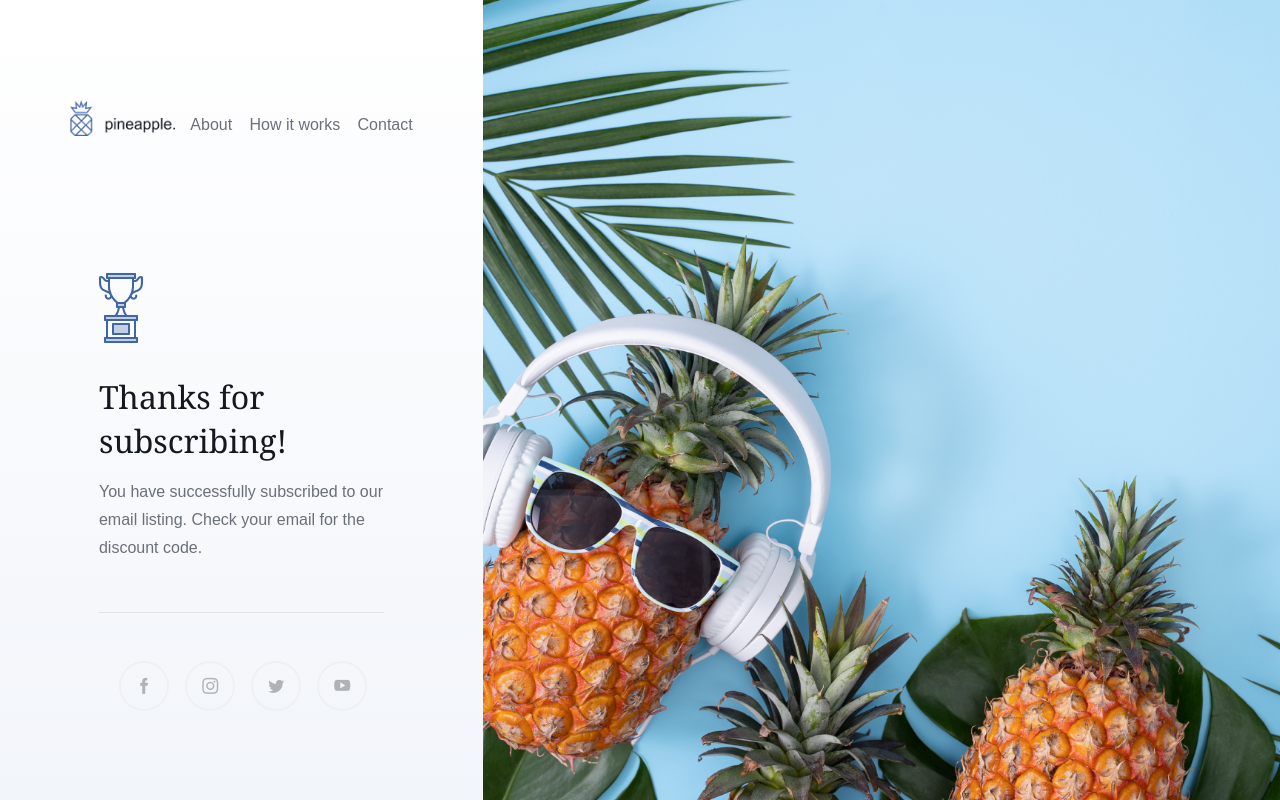
After one commit to AKVitola/pineapple-exercise, a PHP site: page /success.php in a window 1280 px wide. The commit adds this page. Run offline with PHP 8.4, Linux system fonts and the light colour scheme; some web fonts are replaced.

Commit message:
Redirecting to complited success page

```diff
--- a/assets/css/style.css
+++ b/assets/css/style.css
@@ -122,11 +122,21 @@ form {
 /* ===Subscripion container=== */
 
 .heading,
+.success-cup,
 .paragraph,
 .checkbox-wrap,
 .error-container {
   width: 59%;
   margin: 0 auto;
+}
+
+.success-cup {
+  content: "";
+  height: 70px;
+  margin-top: -35px;
+  margin-bottom: 32px;
+  background: url(../img/ic_success.png);
+  background-repeat: no-repeat;
 }
 
 .subscripion-container {
@@ -145,6 +155,10 @@ form {
 
 .paragraph {
   margin-bottom: 50px;
+}
+
+.paragraph.underline {
+  margin-bottom: 0;
 }
 
 .email-input {
@@ -219,6 +233,7 @@ label > input[type="checkbox"]:checked + *::before {
   background: #4066a5;
 }
 
+.underline::after,
 .checkbox-wrap::after {
   content: " ";
   display: block;
@@ -275,6 +290,7 @@ label > input[type="checkbox"]:checked + *::before {
   }
 
   .heading,
+  .success-cup,
   .paragraph,
   .checkbox-wrap,
   .error-container {
@@ -324,6 +340,7 @@ label > input[type="checkbox"]:checked + *::before {
   }
 
   .heading,
+  .success-cup,
   .paragraph,
   form,
   .checkbox-wrap,
@@ -331,6 +348,10 @@ label > input[type="checkbox"]:checked + *::before {
   .error-container {
     width: unset;
     margin: 0;
+  }
+
+  .success-cup {
+    margin-bottom: 41px;
   }
 
   .checkbox-wrap,
@@ -371,6 +392,11 @@ label > input[type="checkbox"]:checked + *::before {
     margin: 0;
   }
 
+  .underline::after {
+    margin-top: 39px;
+    margin-bottom: 20px;
+  }
+
   .checkbox-wrap::after {
     margin: 20px 0;
   }
--- a/assets/js/subscribers.js
+++ b/assets/js/subscribers.js
@@ -1,15 +1,9 @@
 // ============Ajax for subscribers id
 
 function deleteSubscriber(id) {
-
-  console.log(id);
-  console.log("deleted");
-
   let data = {
     'subscriberId' : id
   };
-
-  console.log(data);
 
   $.ajax({
     type     : 'POST',
--- a/assets/js/validation.js
+++ b/assets/js/validation.js
@@ -137,7 +137,8 @@ $(document).ready(function() {
   $('form').submit(function(event) {
     var formData = {
         'email'  : $('input[name=email]').val(),
-        'terms'  : $('input[name=terms]').is(":checked")
+        'terms'  : $('input[name=terms]').is(":checked"),
+        'jsEnabled' : true
     };
 
     $.ajax({
@@ -147,11 +148,8 @@ $(document).ready(function() {
         dataType : 'json',
         encode   : true
     })
-    .done(function(data) {
-
-        console.log("Kafija");
-        console.log(data);
-        //atgriez'is success lapu
+    .done(function() {
+        window.location.replace(window.location.origin + "/success");
     });
 
       event.preventDefault();
--- a/assets/partials/footer.html
+++ b/assets/partials/footer.html
@@ -0,0 +1,24 @@
+<footer class="footer">
+  <section class="social-icon-wrap">
+    <div class="social-icon facebook-wrap">
+      <a href="#">
+        <span class="icon-social icon-Facebook"></span>
+      </a>
+    </div>
+    <div class="social-icon instragram-wrap">
+      <a href="#">
+        <span class="icon-social icon-Instagram"></span>
+      </a>
+    </div>
+    <div class="social-icon twitter-wrap">
+      <a href="#">
+        <span class="icon-social icon-Twitter"></span>
+      </a>
+    </div>
+    <div class="social-icon youtube-wrap">
+      <a href="#">
+        <span class="icon-social icon-Youtube"></span>
+      </a>
+    </div>
+  </section>
+</footer>
--- a/assets/partials/header.html
+++ b/assets/partials/header.html
@@ -0,0 +1,13 @@
+<header class="header">
+  <a class="logo-container" href="#">
+    <img class="company-logo" src="assets/img/logo_pineapple.png" alt="Company logo.">
+    <img class="company-logo-mobile" src="assets/img/pineapple.png" alt="Company logo.">
+  </a>
+  <nav class="nav">
+    <ul class="inner-nav">
+      <li class="nav-item"><a href="#">About</a></li>
+      <li class="nav-item"><a href="#">How it works</a></li>
+      <li class="nav-item"><a href="#">Contact</a></li>
+    </ul>
+  </nav>
+</header>
--- /dev/null
+++ b/success.php
@@ -0,0 +1,41 @@
+<!DOCTYPE html>
+<html lang="en">
+<head>
+  <meta charset="UTF-8">
+  <meta name="viewport" content="width=device-width, initial-scale=1.0">
+  <link rel="icon" type="image/png" href="assets/img/pineapple.png">
+  <link rel="stylesheet" href="assets/css/style.css">
+  <link rel="stylesheet" href="assets/css/iconFontStyle.css">
+  <script type='text/javascript' src="https://code.jquery.com/jquery-3.5.1.min.js"
+  integrity="sha256-9/aliU8dGd2tb6OSsuzixeV4y/faTqgFtohetphbbj0="
+  crossorigin="anonymous"></script>
+  <title>Pineapple</title>
+</head>
+<body>
+  <main class="main">
+    <div class="flex-container">
+
+      <section class="page-content">
+
+         <?php include "assets/partials/header.html" ?>
+
+         <div class="mobile-page-container">
+          <div class="success-cup"></div>
+          <section class="subscripion-container mobile">
+            <h1 class="heading">Thanks for subscribing!</h1>
+            <p class="paragraph underline">You have successfully subscribed to our email listing. Check your email for the discount code.</p>
+          </section> <!-- /.subscripion-container -->
+
+          <?php include "assets/partials/footer.html" ?>
+
+          </div> <!-- /.mobile-page-container -->
+        </section> <!-- /.page-content -->
+
+        <section class="hero-image"></section>
+
+    </div> <!-- /.flex-container -->
+  </main>
+</body>
+
+<script src="assets/js/validation.js"></script>
+</html>
```
Also changed, not shown: assets/php/functionality.php (+18 -5 lines), index.html (deleted, +0 -89 lines), index.php (+2 -37 lines).
